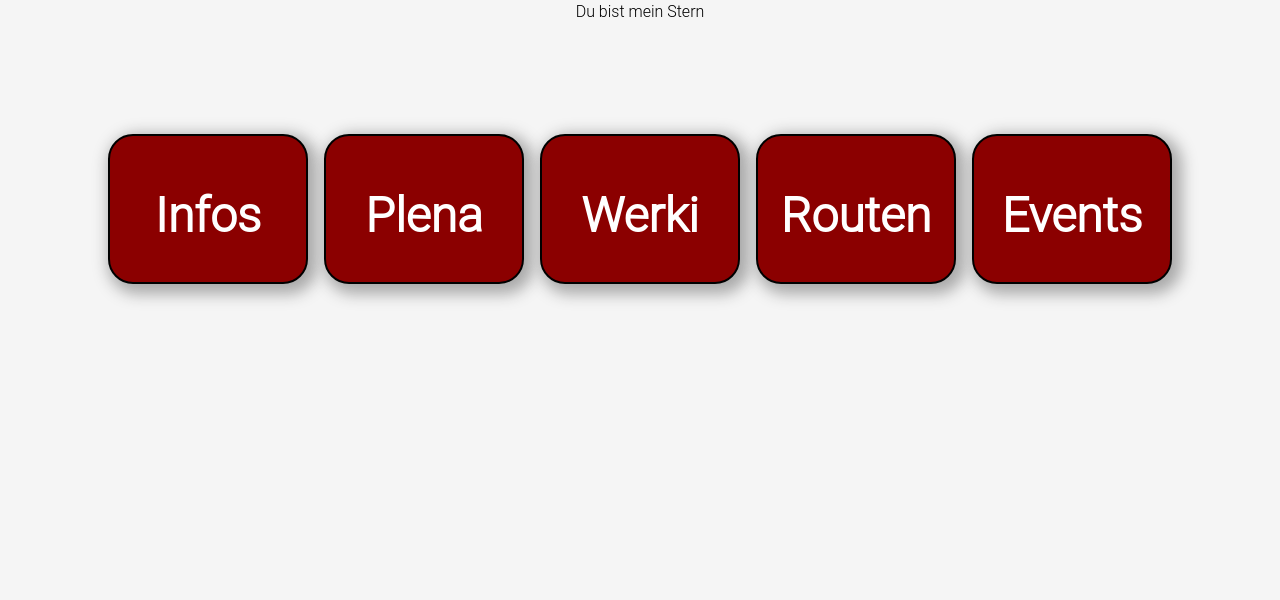
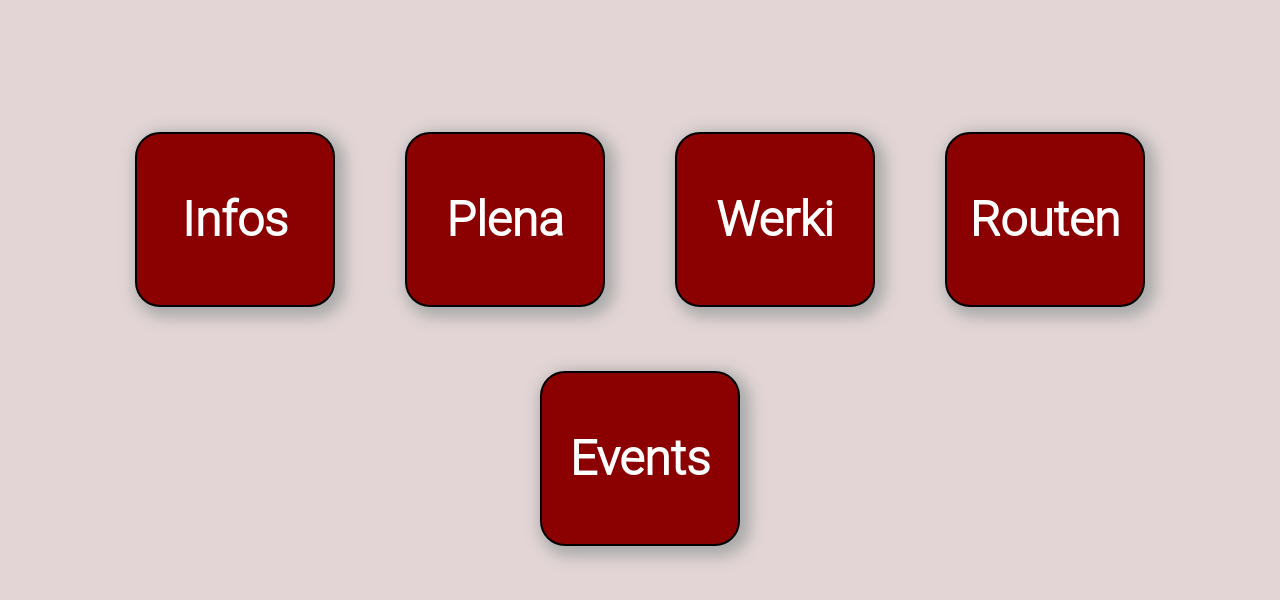
Before and after one commit to csausl/Recap_Project_Sterne, a React (Vite) app in the folder frontend/: page / in a window 1280 px wide. Shown: the top 600 px of the page. Built offline with nearby package versions, Linux system fonts and the light colour scheme.

Commit message:
cleanup and styling

```diff
--- a/frontend/src/Pages/LandingPage.tsx
+++ b/frontend/src/Pages/LandingPage.tsx
@@ -4,24 +4,23 @@ export default function LandingPage(){
 
     return (
         <>
-            <header className={"topBar"} ><h1>Du bist mein Stern</h1></header>
-            <ul className="flex-container">
+            <div className="flex-container">
                 <Link to={"/Infos"}>
-                    <li className="categoryCard">Infos</li>
+                    <div className="categoryCard text-center text-5xl font-bold content-center m-8">Infos</div>
                 </Link>
                 <Link to={"/Plena"}>
-                    <li className="categoryCard">Plena</li>
+                    <div className="categoryCard text-center text-5xl font-bold content-center m-8">Plena</div>
                 </Link>
                 <Link to={"/Werki"}>
-                    <li className="categoryCard">Werki</li>
+                    <div className="categoryCard text-center text-5xl font-bold content-center m-8">Werki</div>
                 </Link>
                 <Link to={"/Routen"}>
-                    <li className="categoryCard">Routen</li>
+                    <div className="categoryCard text-center text-5xl font-bold content-center m-8">Routen</div>
                 </Link>
                 <Link to={"/Events"}>
-                    <li className="categoryCard">Events</li>
+                    <div className="categoryCard text-center text-5xl font-bold content-center m-8">Events</div>
                 </Link>
-            </ul>
+            </div>
         </>
     )
 }
--- a/frontend/src/Styles/LandingPage.css
+++ b/frontend/src/Styles/LandingPage.css
@@ -15,13 +15,8 @@
     background: darkred;
     padding: 5px;
     width: 200px;
-    height: 150px;
-    margin-top: 10px;
-    line-height: 150px;
+    height: 175px;
     color: white;
-    font-weight: bold;
-    font-size: 3em;
-    text-align: center;
     text-decoration: none;
 
 
--- a/frontend/src/Styles/index.css
+++ b/frontend/src/Styles/index.css
@@ -2,7 +2,7 @@
 
 :root{
     font-family: "Roboto Light", sans-serif;
-    background-color: whitesmoke;
+    background-color: #e3d5d5;
 }
 a {
     text-decoration: none;
```
